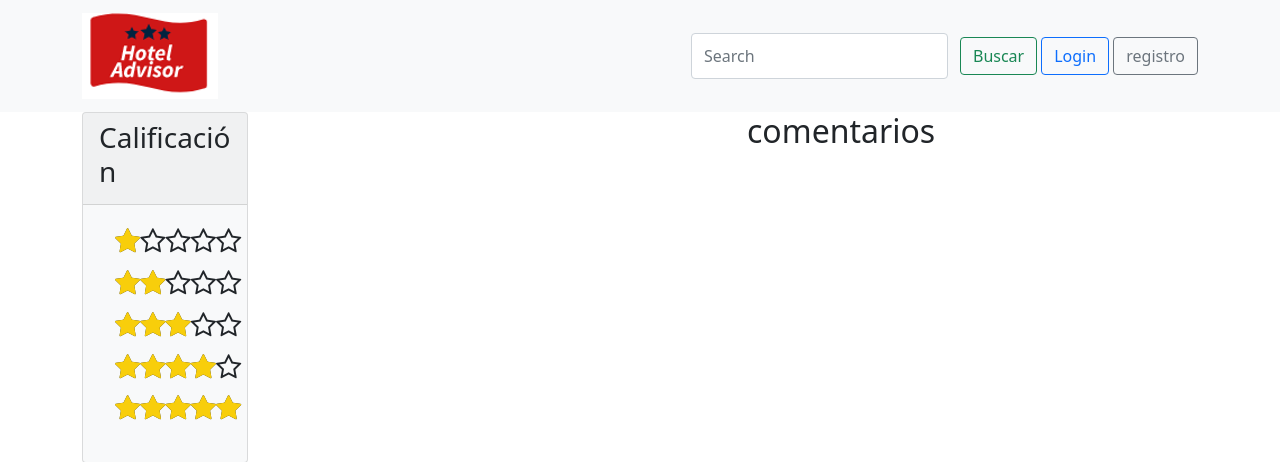
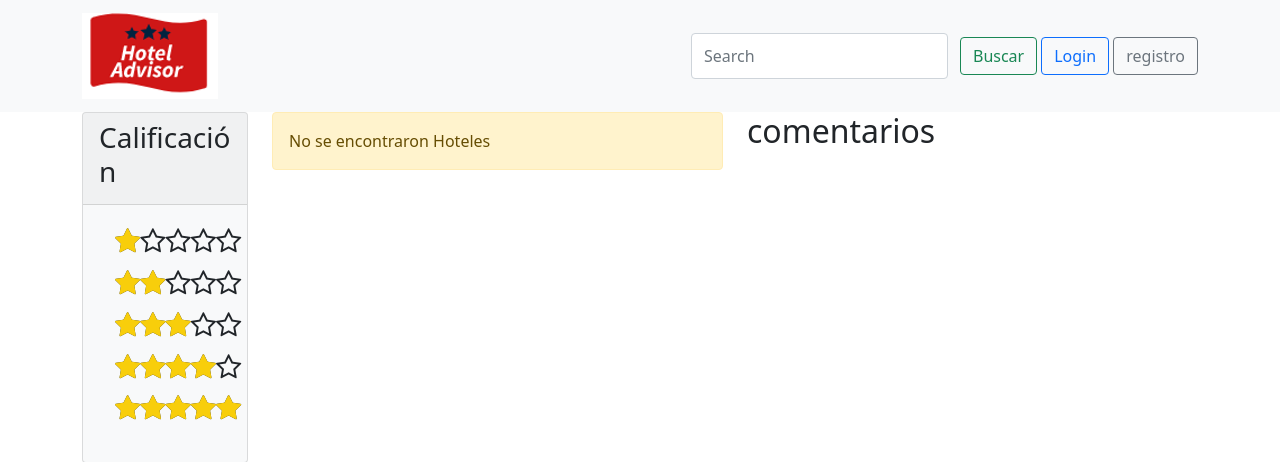
Before and after one commit to crackoscl/hotel_advisor, a Django app: page / in a window 1280 px wide. Shown: the top 462 px of the page. Run offline with Django 3.2, Linux system fonts and the light colour scheme; data that the repository does not hold is empty; some libraries are stand-ins or nearby versions.

Commit message:
se implementa barra de busqueda

```diff
--- a/app/templates/app/index.html
+++ b/app/templates/app/index.html
@@ -1,14 +1,21 @@
 {% extends "base.html" %} {% load static %}
 
-<!DOCTYPE html>
-<html lang="en">
-  <head>
-    <meta charset="UTF-8" />
-    <meta http-equiv="X-UA-Compatible" content="IE=edge" />
-    <meta name="viewport" content="width=device-width, initial-scale=1.0" />
-    <title>Document</title>
-  </head>
-  <body>
+
+    {% block search %}
+        <form class="d-flex" role="search" method="get" action="{% url 'app:search' %}">
+            <input
+              class="form-control me-2"
+              type="search"
+              placeholder="Search"
+              aria-label="Search"
+              name="q"
+            />
+            <button class="btn btn-outline-success m-1" type="submit">
+              Buscar
+            </button>
+          </form>
+    {% endblock search %}
+
     {% block contenidos %}
 
     <div class="container">
@@ -111,7 +118,10 @@
               </div>
             </div>
           </div>
-
+            {% empty %}
+          <div class="alert alert-warning" role="alert">
+            No se encontraron Hoteles
+          </div>
           {% endfor %}
         </div>
 
--- a/app/urls.py
+++ b/app/urls.py
@@ -1,11 +1,12 @@
 from django.urls import path
-from .views import Principal, Detalle, Review, filter
+from .views import Principal, Detalle, Review, filter, search
 
 app_name = 'app'
 
 urlpatterns = [
     path('', Principal.as_view(), name='principal'),
     path('hoteles/<slug:slug>/', Detalle.as_view(), name='detalle_hotel'),
-    path('hoteles/reviews/<pk>', Review.as_view(), name='reviews'),
-    path('hoteles/filter/<pk>', filter, name='filter')
+    path('hoteles/reviews/<pk>/', Review.as_view(), name='reviews'),
+    path('hoteles/filter/<pk>/', filter, name='filter'),
+    path('search/', search, name='search')
 ]
--- a/app/views.py
+++ b/app/views.py
@@ -1,5 +1,6 @@
 
 from django.db.models.aggregates import Count
+from django.db.models.query_utils import Q
 from django.shortcuts import render, get_object_or_404, redirect
 # Create your views here.
 from django.contrib.auth import authenticate, login
@@ -106,6 +107,7 @@ def filter(request, pk):
 
         hoteles = Hoteles.objects.annotate(rating=ExpressionWrapper(
             F('calificacion') * (100/5), output_field=IntegerField())).order_by('-calificacion')
+
     elif pk == 'votos':
         comentarios = Comentarios.objects.annotate(rating=ExpressionWrapper(
             F('calificacion_comentario') * (100/5), output_field=IntegerField()
@@ -124,4 +126,23 @@ def filter(request, pk):
                 F('calificacion') * (100/5), output_field=IntegerField())).filter(calificacion__range=[pk, pk+0.9])
         else:
             return redirect('app:principal')
-    return render(request, 'app/filtro.html', {'hoteles': hoteles, 'comentarios': comentarios})
+    return render(request, 'app/index.html', {'hoteles': hoteles, 'comentarios': comentarios})
+
+
+def search(request):
+    q = request.GET.get('q')
+    # error_msg = ''
+    if not q:
+        comentarios = Comentarios.objects.annotate(rating=ExpressionWrapper(
+            F('calificacion_comentario') * (100/5), output_field=IntegerField()
+        ))[:4]
+        # error_msg = "Porfavor ingrese una palabra clave"
+        return render(request, 'app/index.html', {'comentarios': comentarios})
+
+    comentarios = Comentarios.objects.annotate(rating=ExpressionWrapper(
+        F('calificacion_comentario') * (100/5), output_field=IntegerField()
+    ))[:4]
+
+    hoteles = Hoteles.objects.annotate(rating=ExpressionWrapper(
+        F('calificacion') * (100/5), output_field=IntegerField())).filter(Q(nombre__icontains=q) | Q(descripcion__icontains=q))
+    return render(request, 'app/index.html', {'hoteles': hoteles, 'comentarios': comentarios})
--- a/templates/base.html
+++ b/templates/base.html
@@ -17,7 +17,7 @@
       href="https://cdnjs.cloudflare.com/ajax/libs/font-awesome/4.7.0/css/font-awesome.min.css"
     />
     <link rel="stylesheet" href="{% static 'css/style.css' %}" />
-    <title>Hotel</title>
+    <title>Hotel Advisor</title>
   </head>
   <body>
     <nav class="navbar navbar-expand-lg navbar-light bg-light">
@@ -44,17 +44,7 @@
             </li>
             {% endcomment %}
           </ul>
-          <form class="d-flex">
-            <input
-              class="form-control me-2"
-              type="search"
-              placeholder="Search"
-              aria-label="Search"
-            />
-            <button class="btn btn-outline-success m-1" type="submit">
-              Buscar
-            </button>
-          </form>
+          {% block search %} {% endblock search %}
           <div>
             {% if user.is_authenticated %}
             <a
```
